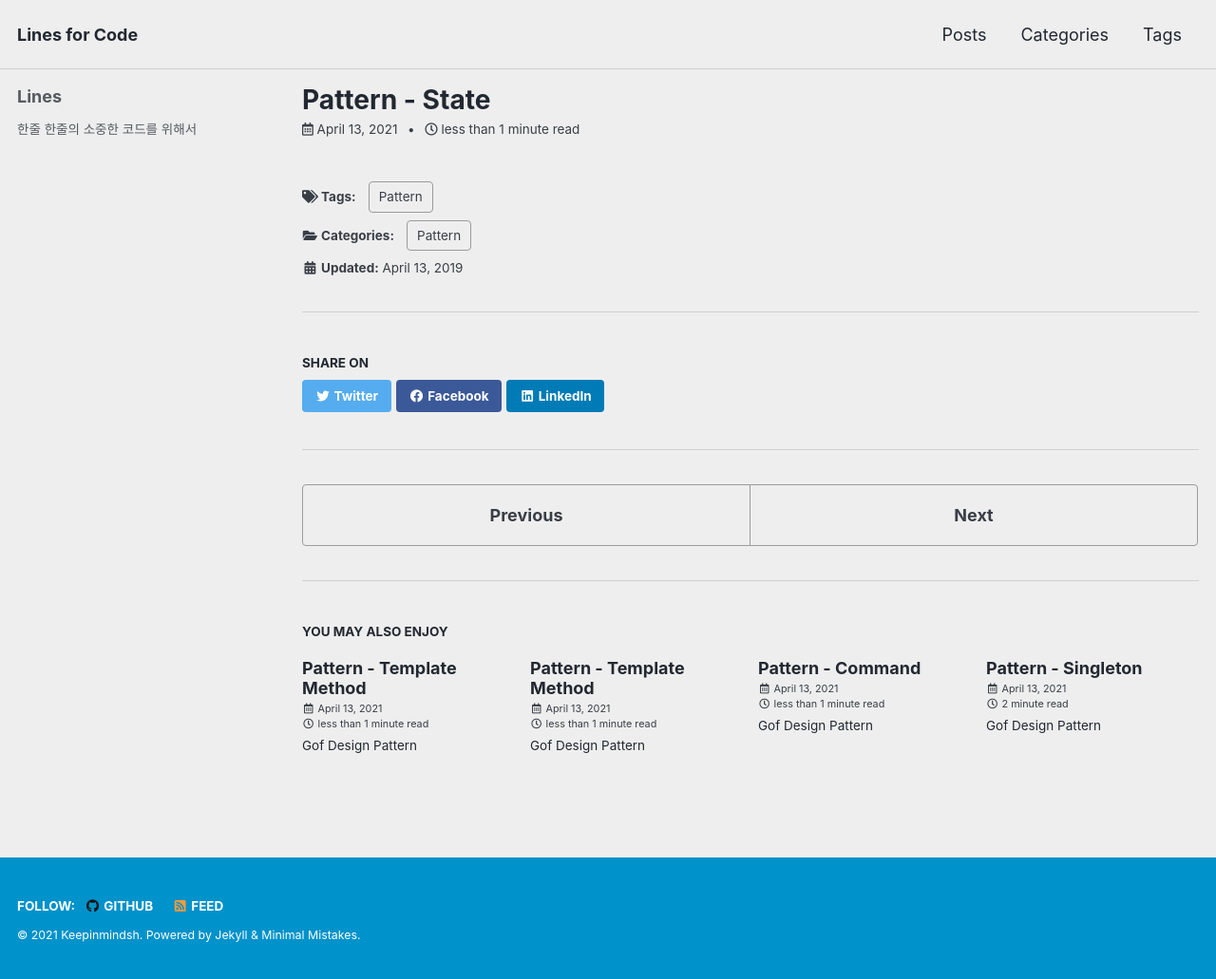
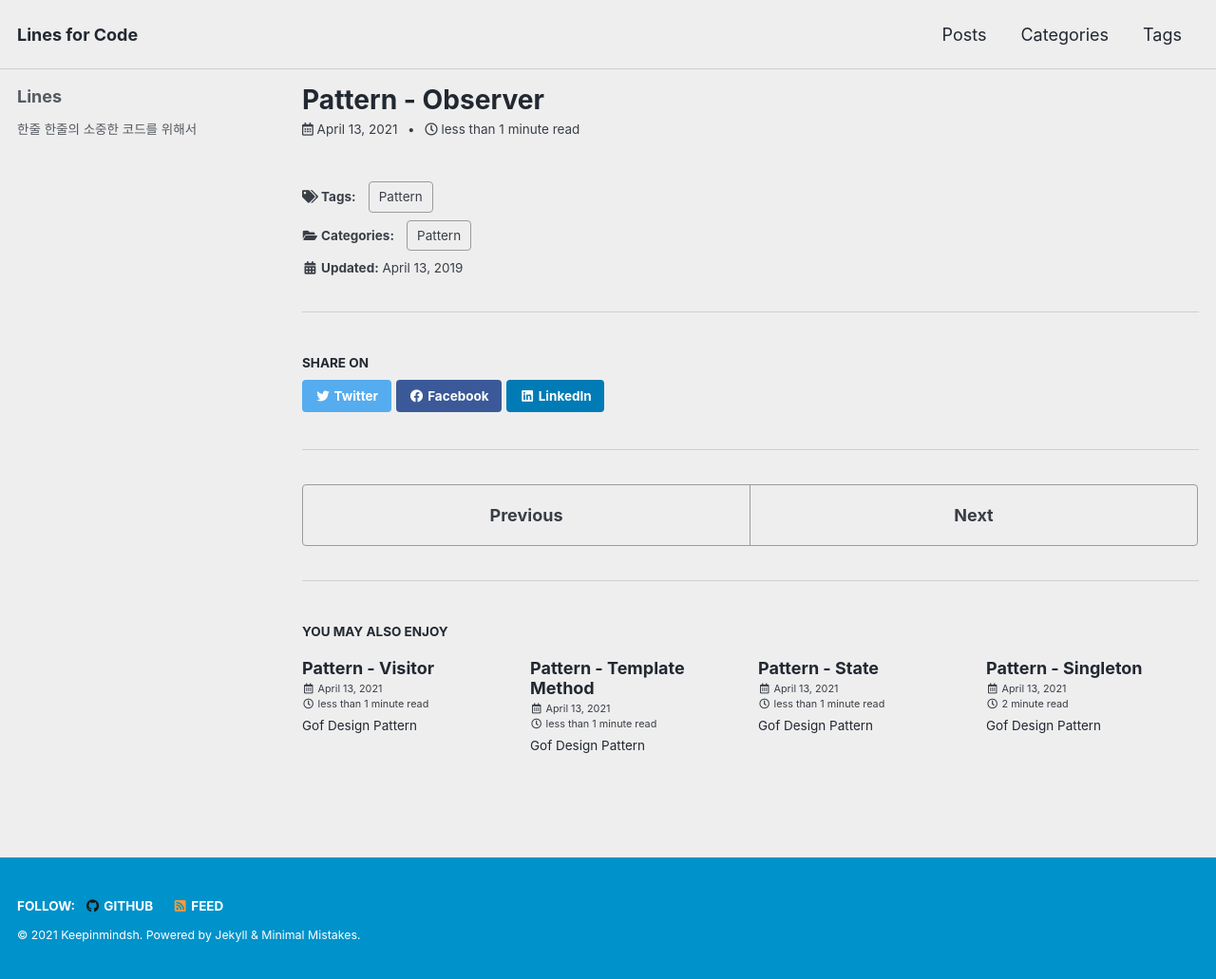
Before and after one commit to keepinmindsh/lines.io, a Jekyll site: the page built from _posts/2021-04-13-observer.md, in a window 1280 px wide. Shown: the whole page at 95% size. Built offline with Jekyll 4.4.1, drawn with Linux system fonts in a browser that asks for light colours; cached includes are drawn as plain includes.

Commit message:
문서 교정

```diff
--- a/_posts/2021-04-13-observer.md
+++ b/_posts/2021-04-13-observer.md
@@ -1,5 +1,5 @@
 ---
-title:  "Pattern - State"
+title:  "Pattern - Observer"
 excerpt: "Gof Design Pattern"
 
 categories:
--- a/_posts/2021-04-13-state.md
+++ b/_posts/2021-04-13-state.md
@@ -1,5 +1,5 @@
 ---
-title:  "Pattern - Command"
+title:  "Pattern - State"
 excerpt: "Gof Design Pattern"
 
 categories:
--- a/_posts/2021-04-13-visitor.md
+++ b/_posts/2021-04-13-visitor.md
@@ -1,5 +1,5 @@
 ---
-title:  "Pattern - Template Method"
+title:  "Pattern - Visitor"
 excerpt: "Gof Design Pattern"
 
 categories:
```
Also changed, not shown: _posts/2021-04-13-mediator.md (added, +13 -0 lines).
